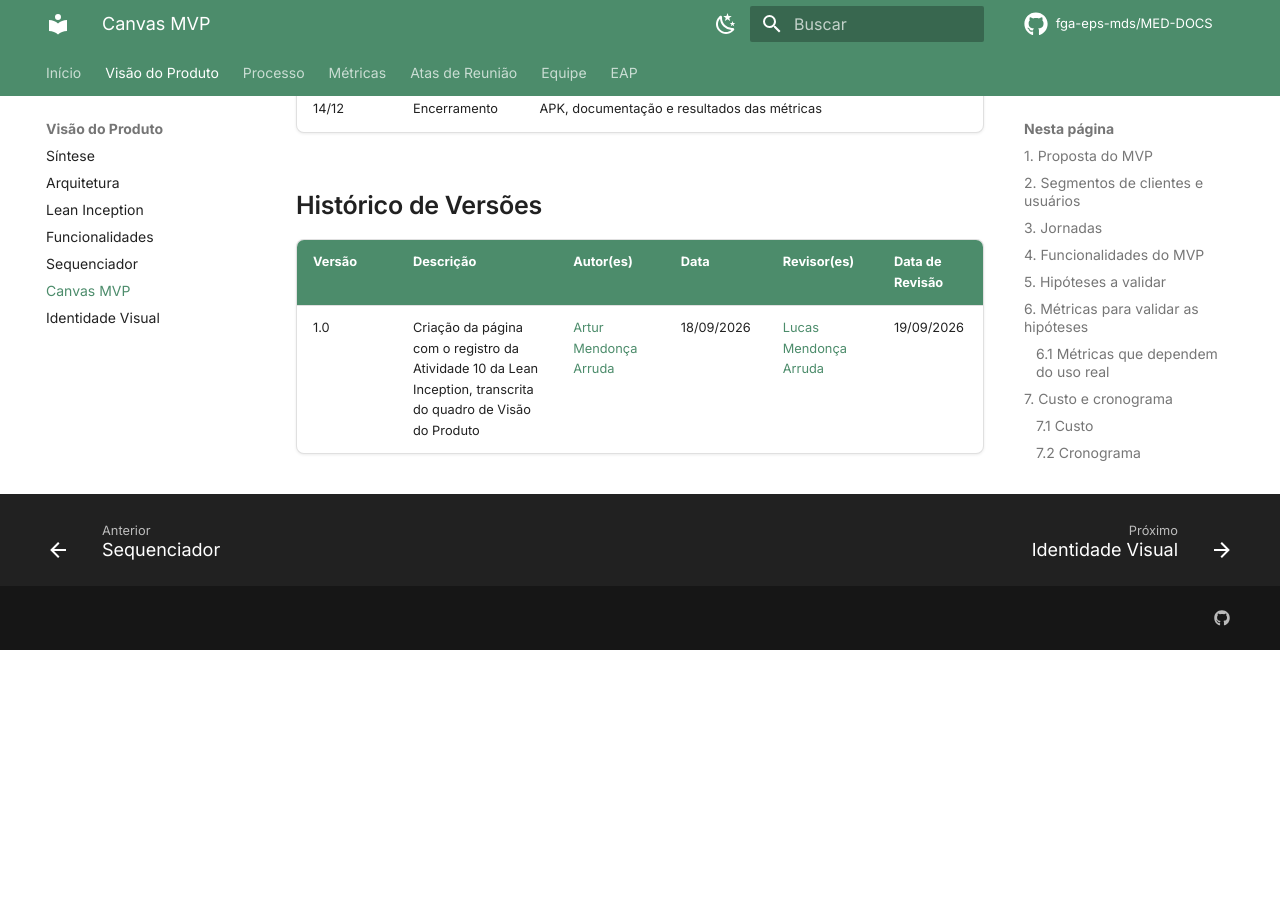
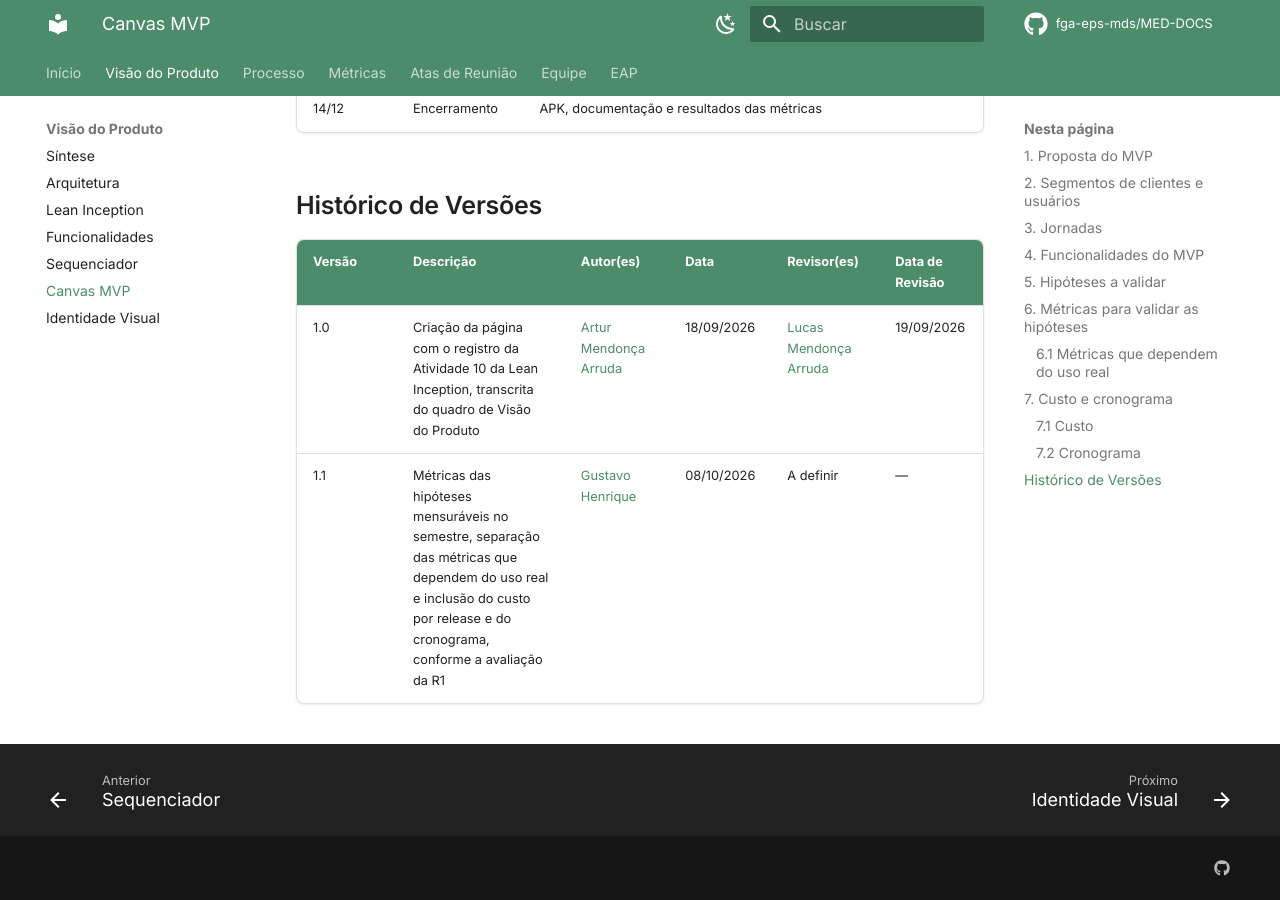
Before and after one commit to apollen27983/UNIEURO_MED-DOCS, an MkDocs documentation site: the page built from docs/produto/canvas-mvp.md, in a window 1280 px wide and 900 px high, scrolled down 4593 px. Built offline with MkDocs 1.6.1 and Material for MkDocs 9.7.7, drawn with Linux system fonts in a browser that asks for light colours; comment, search, counter and statistics services are not loaded; before the commit the page ends 5243 px from its top, so only the background shows below that.

Commit message:
docs(canvas-mvp): histórico de versões 1.1

```diff
--- a/docs/produto/canvas-mvp.md
+++ b/docs/produto/canvas-mvp.md
@@ -103,3 +103,4 @@ As datas vêm do [Cronograma](../processo/cronograma.md), e o recorte de cada re
 | Versão | Descrição | Autor(es) | Data | Revisor(es) | Data de Revisão |
 |---|---|---|---|---|---|
 | 1.0 | Criação da página com o registro da Atividade 10 da Lean Inception, transcrita do quadro de Visão do Produto | [Artur Mendonça Arruda](https://github.com/ArtyMend07) | 18/09/2026 | [Lucas Mendonça Arruda](https://github.com/lucasarruda9) | 19/09/2026 |
+| 1.1 | Métricas das hipóteses mensuráveis no semestre, separação das métricas que dependem do uso real e inclusão do custo por release e do cronograma, conforme a avaliação da R1 | [Gustavo Henrique](https://github.com/GustavoHenriqueRS) | 08/10/2026 | A definir | — |
```
